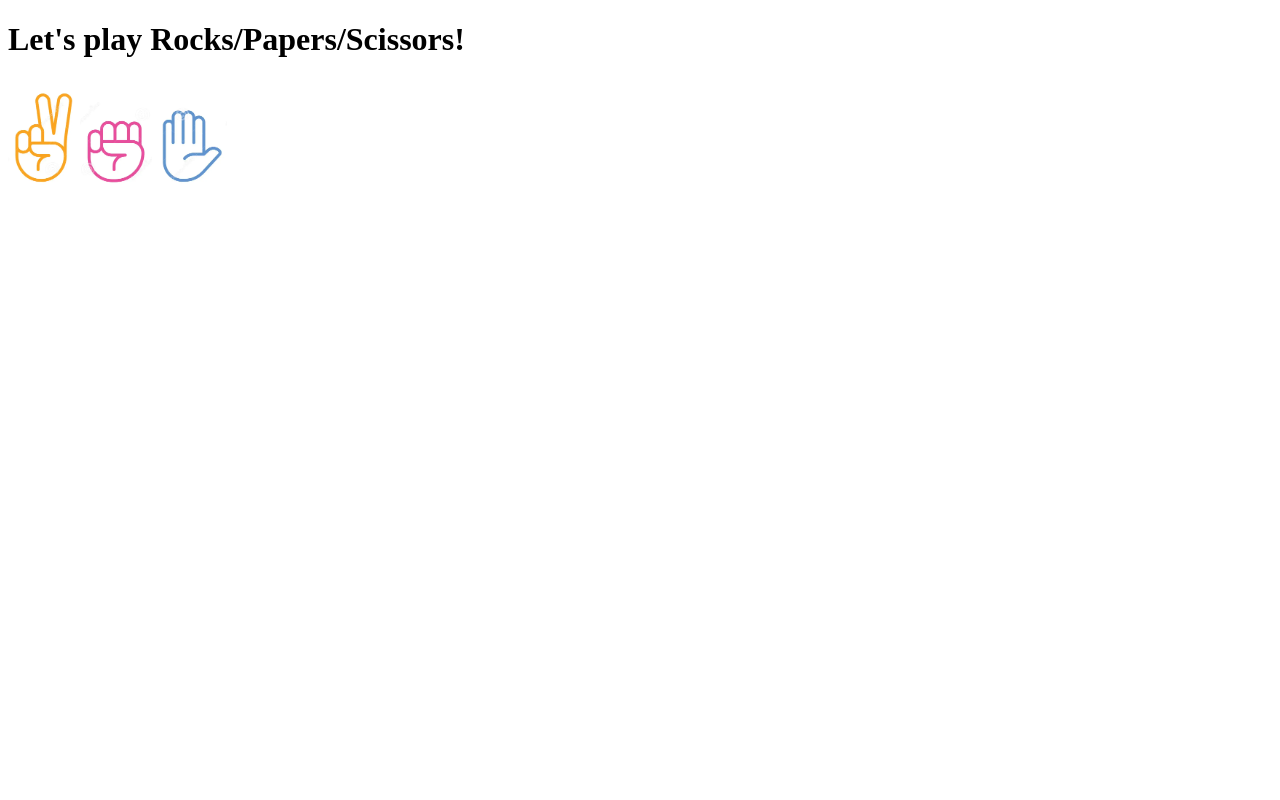
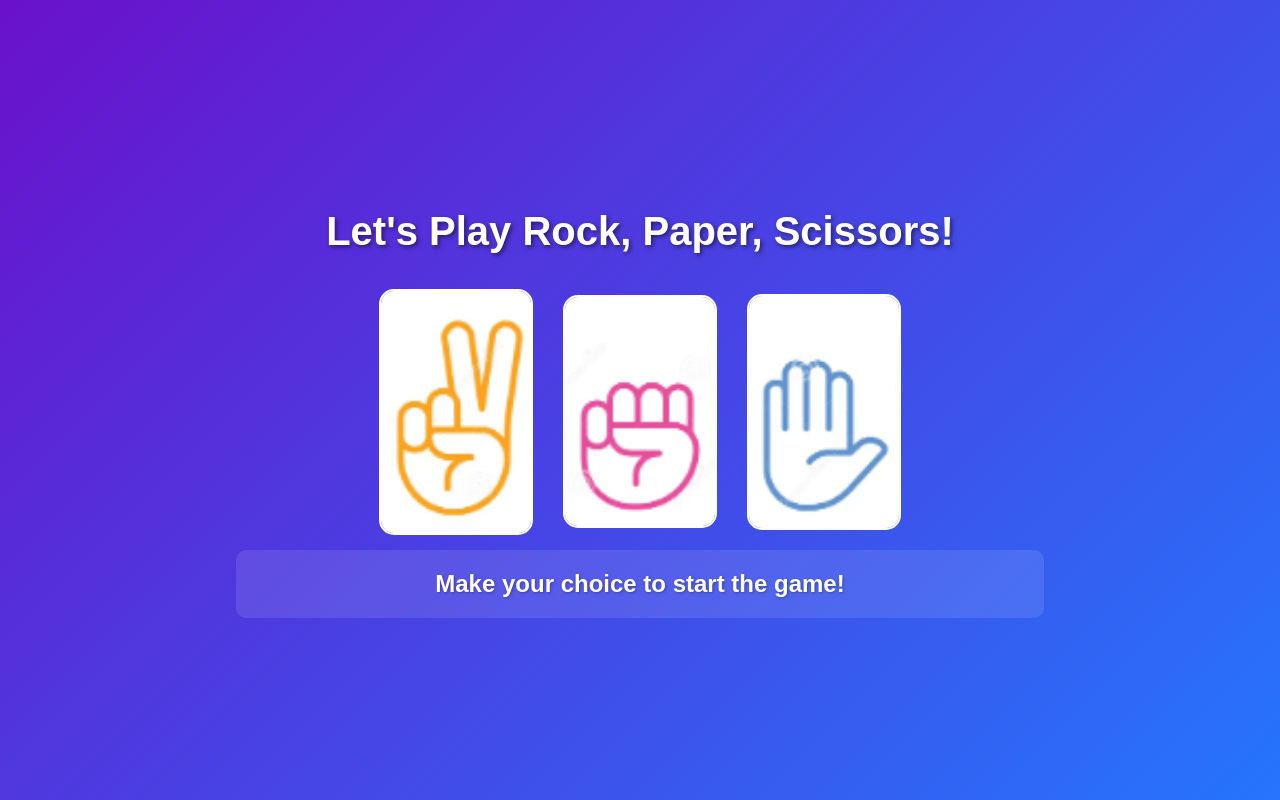
Before and after one commit to builtbybarento/rock-paper-scissors, a website: page index.html in a window 1280 px wide. Drawn offline with Linux system fonts and the light colour scheme.

Commit message:
Index edit , style.css added
Add Style.css with styling

Changes to index.html:
>added title
>add styling href
>created a div container for styling purposes
>added a placeholder for the results

```diff
--- a/index.html
+++ b/index.html
@@ -2,19 +2,20 @@
 <html>
   <head>
     <meta charset="utf-8">
-    <title></title>
-    <!-- <link rel="stylesheet" href="/css/style.css"> -->
+    <title>Rock, Paper, Scissors Game</title> <!--added title -->
+    <link rel="stylesheet" href="style.css"> <!--add styling href -->
   </head>
   <body>
-    <h1>Let's play Rocks/Papers/Scissors!</h1>
-
+    <h1>Let's Play Rock, Paper, Scissors!</h1>
     <!-- <input id="playerHand" type="text" name="" placeholder="Enter rock/paper/scissors"> -->
     <!-- <button id="clickMe" type="button" name="button">Click Me</button> -->
-    <img src="/img/scissors.png" id="scissors" onclick="scissors()">
-    <img src="/img/rock.png" id="rock" onclick="rock()">
-    <img src="/img/paper.png" id="paper" onclick="paper()">
+    <div id="image-container"> <!--created a div container for styling purposes -->
+      <img src="/img/scissors.png" id="scissors" alt="Scissors" onclick="scissors()">
+      <img src="/img/rock.png" id="rock" alt="Rock" onclick="rock()">
+      <img src="/img/paper.png" id="paper" alt="Paper" onclick="paper()">
+    </div>
 
-    <h2 id="result"></h2>
+    <h2 id="result">Make your choice to start the game!</h2><!--added a placeholder for the results-->
     <script type="text/javascript" src="/js/main.js"></script>
   </body>
 </html>
--- /dev/null
+++ b/style.css
@@ -0,0 +1,84 @@
+
+/* centered the elements , sizing , fonts , backgroung coloring , flexed into column  */
+body {
+    font-family: Arial, sans-serif;
+    background: linear-gradient(135deg, #6a11cb, #2575fc);
+    color: white;
+    text-align: center;
+    margin: 0;
+    padding: 0;
+    display: flex;
+    flex-direction: column;
+    justify-content: center;
+    align-items: center;
+    height: 100vh;
+  }
+
+  /* added shadows, resized and repositioned  */
+  h1 {
+    font-size: 2.5rem;
+    margin-bottom: 20px;
+    text-shadow: 2px 2px 4px rgba(0, 0, 0, 0.5);
+  }
+   /* added shadows, resized and repositioned  */
+  h2 {
+    font-size: 1.8rem;
+    margin-top: 30px;
+    text-shadow: 1px 1px 3px rgba(0, 0, 0, 0.3);
+  }
+
+
+/* set the images inside the div container to be more centered */
+  #image-container {
+    display: flex;
+    justify-content: center;
+    align-items: center;
+  }
+
+/* added spacing between the images and resized the images , changed cursor to pointer when hover over  */
+  img {
+    width: 150px;
+    margin: 15px;
+    border: 2px solid white;
+    border-radius: 15px;
+    transition: transform 0.3s ease, box-shadow 0.3s ease;
+    cursor: pointer;
+  }
+
+  /* image smooth scale when hovered over */
+  img:hover {
+    transform: scale(1.1);
+    box-shadow: 0 4px 15px rgba(255, 255, 255, 0.5);
+  }
+
+
+  /* when image is clicked on it reduces the scale of the image briefly for effect */
+  img:active {
+    transform: scale(0.95);
+  }
+
+  /* styling for results  */
+  #result {
+    padding: 20px;
+    font-size: 1.5rem;
+    background: rgba(255, 255, 255, 0.1);
+    border-radius: 10px;
+    width: 60%;
+    margin: 0 auto;
+  }
+
+
+  /* for resizing  */
+  @media (max-width: 768px) {
+    img {
+      width: 120px;
+    }
+
+    h1 {
+      font-size: 2rem;
+    }
+
+    h2 {
+      font-size: 1.5rem;
+    }
+  }
```
